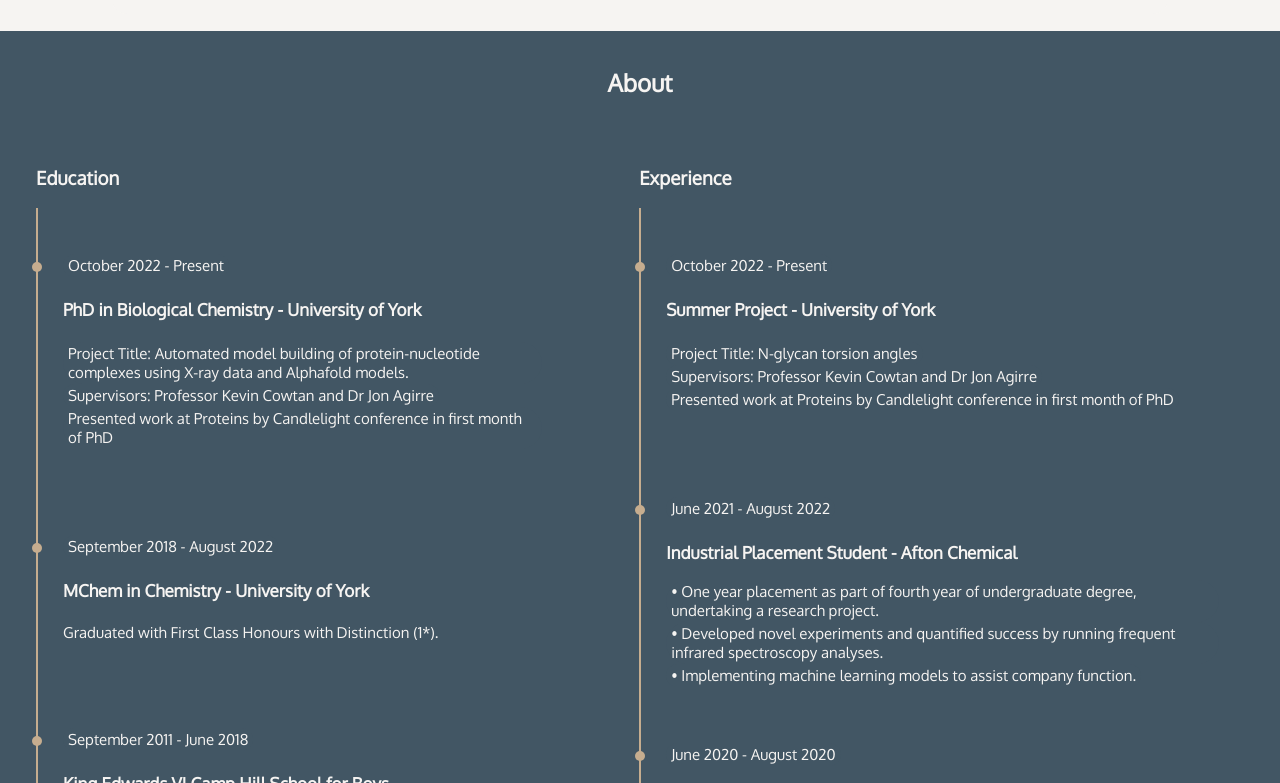
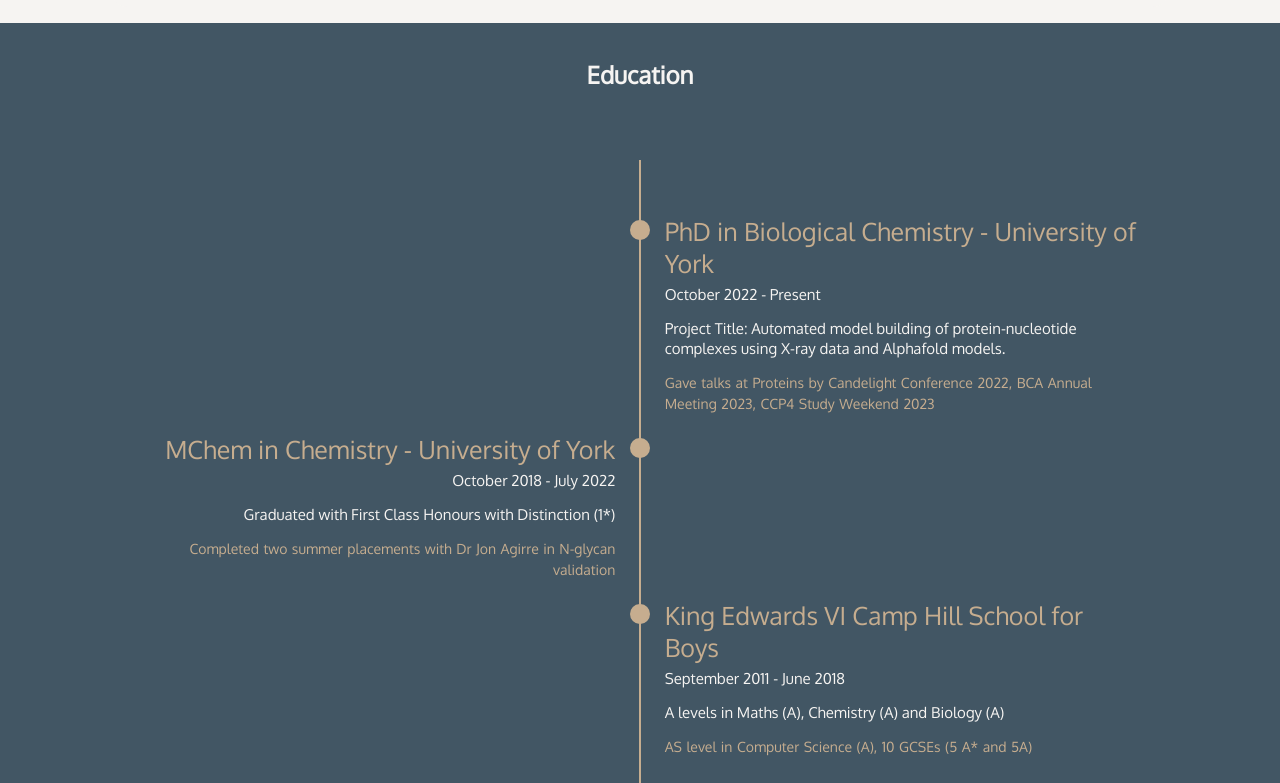
Before and after one commit to Dialpuri/jordandialpuri.co.uk, a SvelteKit app in the folder site/: page / in a window 1280 px wide. Shown: the part 1757-2540 px from the top of the page. Built offline with nearby package versions, Linux system fonts and the light colour scheme.

Commit message:
Changed about section to education and experience

```diff
--- a/site/src/routes/+page.svelte
+++ b/site/src/routes/+page.svelte
@@ -38,8 +38,7 @@
             <h4 >Nautilus </h4>
 
             Currently, I am working on Nautilus (Cowtan, 2014).
-            Nautilus is a program for automatic model building of nucleotide structures in electron density maps. It will trace a map with no model, extend an existing model, or add nucleotide chains to an existing non-nucleotide model. I am working to improve the reliability and completeness of the models as part of my PhD. This project is almost entirely in C++ and the code is available on <a href = "http://www.github.com/dialpuri/nautilus" style="color: inherit;text-decoration: none"target="_blank">
-        </a>.
+            Nautilus is a program for automatic model building of nucleotide structures in electron density maps. It will trace a map with no model, extend an existing model, or add nucleotide chains to an existing non-nucleotide model. I am working to improve the reliability and completeness of the models as part of my PhD. This project is almost entirely in C++ and the code is available on <a href = "http://www.github.com/dialpuri/nautilus" style="color: inherit;text-decoration: none" target="_blank">GitHub</a>.
         </div>
         <div class="project-content">
             <h4>Privateer</h4>
@@ -61,43 +60,46 @@
 
     </div>
 
-    <div class = "bg_1 about" id="about">
-        <h2> About </h2>
+    <div class = "bg_1 education" id="education">
+        <h2> Education </h2>
 
-        <div class = "timeline-container">
-        <div class = "timeline">
-            <h3>Education</h3>
-            <ul>
-                <li>
-                    <span>October 2022 - Present</span>
-                    <div class="content">
-                        <div class = "text-content">
+        <div class="container">
+            <div class="timeline-block timeline-block-right">
+                <div class="marker"></div>
+                <div class="timeline-content">
+                    <h3>PhD in Biological Chemistry - University of York</h3>
+                    <span class="text-primary-color">October 2022 - Present</span>
+                    <p></p>
+                    <span class="text-primary-color">Project Title: Automated model building of protein-nucleotide complexes using X-ray data and Alphafold models.</span>
+                    <p class="text-tertiary-color">Gave talks at Proteins by Candelight Conference 2022, BCA Annual Meeting 2023, CCP4 Study Weekend 2023</p>
+                </div>
+            </div>
 
-                            <h3>PhD in Biological Chemistry - University of York</h3>
 
-                            <div class = "extra-content">
-                            <p>
-                                <span>Project Title: Automated model building of protein-nucleotide complexes using X-ray data and Alphafold models.</span>
-                                <span>Supervisors: Professor Kevin Cowtan and Dr Jon Agirre</span>
-                                <span>Presented work at Proteins by Candlelight conference in first month of PhD</span>
-                            </p>
+            <div class="timeline-block timeline-block-left">
+                <div class="marker"></div>
+                <div class="timeline-content">
+                <h3>MChem in Chemistry - University of York</h3>
+                <span class="text-primary-color">October 2018 - July 2022</span>
+                <p></p>
+                <span class="text-primary-color">Graduated with First Class Honours with Distinction (1*)</span>
+                <p class="text-tertiary-color">Completed two summer placements with Dr Jon Agirre in N-glycan validation</p>
+                </div>
+            </div>
+
+            <div class="timeline-block timeline-block-right">
+                <div class="marker"></div>
+                <div class="timeline-content">
+                    <h3>King Edwards VI Camp Hill School for Boys</h3>
+                    <span class="text-primary-color">September 2011 - June 2018</span>
+                    <p></p>
+                    <span class="text-primary-color">A levels in Maths (A), Chemistry (A) and Biology (A)</span>
+                    <p class="text-tertiary-color">AS level in Computer Science (A), 10 GCSEs (5 A* and 5A)</p>
                 </div>
             </div>
         </div>
-                </li>
 
-                <li>
-                    <span>September 2018 - August 2022</span>
-                    <div class="content">
-                        <div class = "text-content">
-                            <h3>MChem in Chemistry - University of York</h3>
-                            <div class = "extra-content">
-
-                            <p>
-                                Graduated with First Class Honours with Distinction (1*).
-                            </p>
-                        </div>
-                    </div>                        </div>
+        <!-- <div class = "timeline-container">
 
                 </li>
                 <li>
@@ -111,17 +113,50 @@
                             <span>• AS level in Computer Science (A)</span>
                             <span>• 10 GCSEs (5 A* and 5A)</span>
 
+
+        </div> -->
+
     </div>
+    <div class = "bg_4 experience" id="experience">
+        <h2> Experience </h2>
 
+        <div class="container">
+            <div class="timeline-block timeline-block-right">
+                <div class="marker"></div>
+                <div class="timeline-content">
+                    <h3>Summer Project - University of York</h3>
+                    <span class="text-secondary-color">June 2022 - October 2022</span>
+                    <p></p>
+                    <span class="text-secondary-color">Project Title: Analysis and validation of overall N-glycan conformation in Privateer</span>
+                    <p>Published work in Acta Crystallographica Section D - <a href='https://journals.iucr.org/d/issues/2023/06/00/qe5003/qe5003.pdf' style="text-decoration:none">PDF</a></p>
                 </div>
             </div>
 
-                </li>
 
-            </ul>
+            <div class="timeline-block timeline-block-left">
+                <div class="marker"></div>
+                <div class="timeline-content">
+                <h3>Industrial Placement Student - Afton Chemical</h3>
+                <span class="text-secondary-color">June 2021 - September 2022</span>
+                <p></p>
+                <span class="text-secondary-color" >Placement as part of undergraduate degree</span>
+                <p class="text-secondary-color">Developed novel experiments and quantified success by running frequent infrared spectroscopy analyses. Implementing machine learning models to assist company function</p>
                 </div>
-        <div class = "timeline">
-            <h3>Experience</h3>
+            </div>
+
+            <div class="timeline-block timeline-block-right">
+                <div class="marker"></div>
+                <div class="timeline-content">
+                <h3>Industrial Placement Student - Afton Chemical</h3>
+                <span class="text-secondary-color">June 2020 - August 2020</span>
+                <p></p>
+                <span class="text-secondary-color">Wrote article on decolonisation of the scientific curriculum for Chemistry Review Magazine</span>
+                <p class="text-secondary-color">Focused on highlighting the achievements of black and minority ethnic (BAME) scientist George Washington Carver</p>
+                </div>
+            </div>
+        </div>
+        <!-- <div class = "timeline-container">
+
 
             <ul>
                 <li>
@@ -180,13 +215,13 @@
             </ul>
         </div>
 
-        </div>
+        </div> -->
 
     </div>
 
     <!-- <div class="spacer-3-4"></div> -->
 
-    <div class="fill_screen bg_4 contact" id = "contact">
+    <div class="bg_1 contact" id = "contact" >
         <h2>Contact</h2>
 
         <h4>You can contact me by email at jsd523@york.ac.uk</h4>
@@ -227,7 +262,6 @@
         align-items: center;
         justify-items: center;
         justify-content: space-evenly;
-        min-height: 100vh;
         width: 100%;
         margin-bottom: 1rem;
         color: var(--text-secondary);
@@ -254,10 +288,17 @@
         color: var(--text-secondary);
     }
 
-    .about {
+    .education {
         display: flex;
         flex-direction: column;
         align-items: center;
+    }
+
+    .experience {
+        display: flex;
+        flex-direction: column;
+        align-items: center;
+        color: var(--text-secondary);
     }
 
     .contact {
@@ -267,7 +308,7 @@
         align-content: center;
         align-items: center;
         /* justify-content: center; */
-        color: var(--text-secondary);
+        color: var(--text-primary);
 
     }
 
@@ -282,29 +323,31 @@
         max-height: 60vh
     }
 
+    .contact {
+        padding-bottom: 1rem;
+    }
+
     .contact h2 {
         padding-top: 1rem;
         text-align: center;
-
     }
 
     .contact address {
         text-align: center;
     }
 
-    .about h2 {
+    .education h2 {
         padding-top: 1rem;
         color: var(--text-primary)
     }
+    .experience h2 {
+        padding-top: 1rem;
+        color: var(--text-secondary)
+    }
 
-    .timeline-container {
-        display: flex;
-        flex-direction: row;
-        justify-content: space-evenly;
-        align-items: flex-start;
-        min-height: 100vh;
-        width: 100%;
-        color: var(--bg-2);
+    .experience h3 {
+        color: var(--text-tertiary);
+        /* width: 50%; */
     }
 
     .hero_name {
@@ -346,6 +389,143 @@
     .fill_screen {
         width: 100%;
         height: 100vh;
+    }
+
+
+    .timeline-container {
+        display: flex;
+        flex-direction: row;
+        justify-content: space-evenly;
+        align-items: center;
+        min-height: 100vh;
+        width: 100%;
+        color: var(--bg-2);
+    }
+
+
+    .timeline-block {
+    width: -webkit-calc(50% + 8.5px);
+    width: -moz-calc(50% + 8.5px);
+    width: calc(50% + 9.6px);
+    display: -webkit-box;
+    display: -webkit-flex;
+    display: -moz-box;
+    display: flex;
+    -webkit-box-pack: justify;
+    -webkit-justify-content: space-between;
+    -moz-box-pack: justify;
+    justify-content: space-between;
+    clear: both;
+    }
+.timeline-block-right {
+   float: right;
+}
+
+.container {
+   width: 80%;
+   padding: 50px 0;
+   margin: 50px auto;
+   position: relative;
+   overflow: hidden;
+}
+
+.container:before {
+   content: '';
+   position: absolute;
+   top: 0;
+   left: 50%;
+   margin-left: -1px;
+   width: 2px;
+   height: 100%;
+   background-color: var(--text-tertiary);
+   z-index: 1
+}
+
+
+.timeline-block-left {
+   float: left;
+   direction: rtl
+}
+
+.marker {
+   width: 16px;
+   height: 16px;
+   border-radius: 50%;
+   border: 2px solid var(--text-tertiary);
+   background: var(--text-tertiary);
+   margin-top: 10px;
+   z-index: 9999
+}
+
+.timeline-content {
+   width: 95%;
+   padding: 0 15px;
+   color: #666
+}
+
+.timeline-content h3 {
+   margin-top: 5px;
+   margin-bottom: 5px;
+   font-size: 25px;
+   font-weight: 500;
+   color:var(--text-tertiary)
+}
+
+.text-primary-color {
+    color: var(--text-primary);
+}
+
+.text-secondary-color {
+    color: var(--text-secondary);
+
+}
+
+.text-tertiary-color {
+    color: var(--text-tertiary);
+
+}
+
+.timeline-content span {
+   font-size: 15px;
+}
+
+
+.timeline-content p {
+   font-size: 14px;
+   line-height: 1.5em;
+   word-spacing: 1px;
+}
+
+
+@media screen and (max-width: 768px) {
+   .container:before {
+      left: 8px;
+      width: 2px;
+   }
+   .timeline-block {
+      width: 100%;
+      margin-bottom: 30px;
+   }
+   .timeline-block-right {
+      float: none;
+   }
+
+   .timeline-block-left {
+      float: none;
+      direction: ltr;
+   }
+}
+
+
+    .timeline-section {
+        width: 50vw;
+        background-color: aliceblue;
+
+    }
+
+    .border-left {
+        border-left: 1rem;
+        border-color: black;
     }
 
     .timeline {
```
Also changed, not shown: site/src/routes/+layout.svelte (+11 -4 lines). Lines whose indentation alone changed are shown as unchanged.
